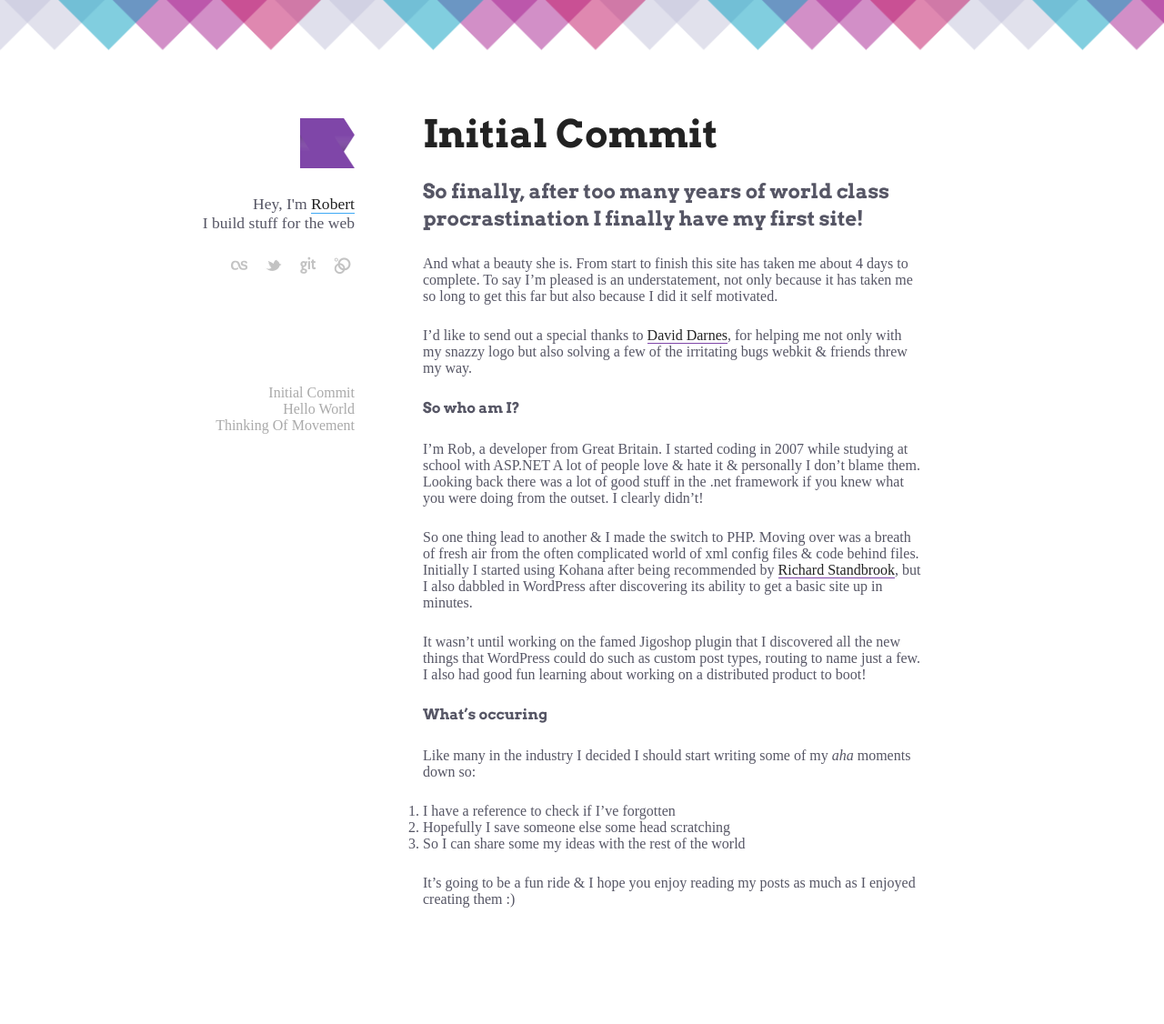
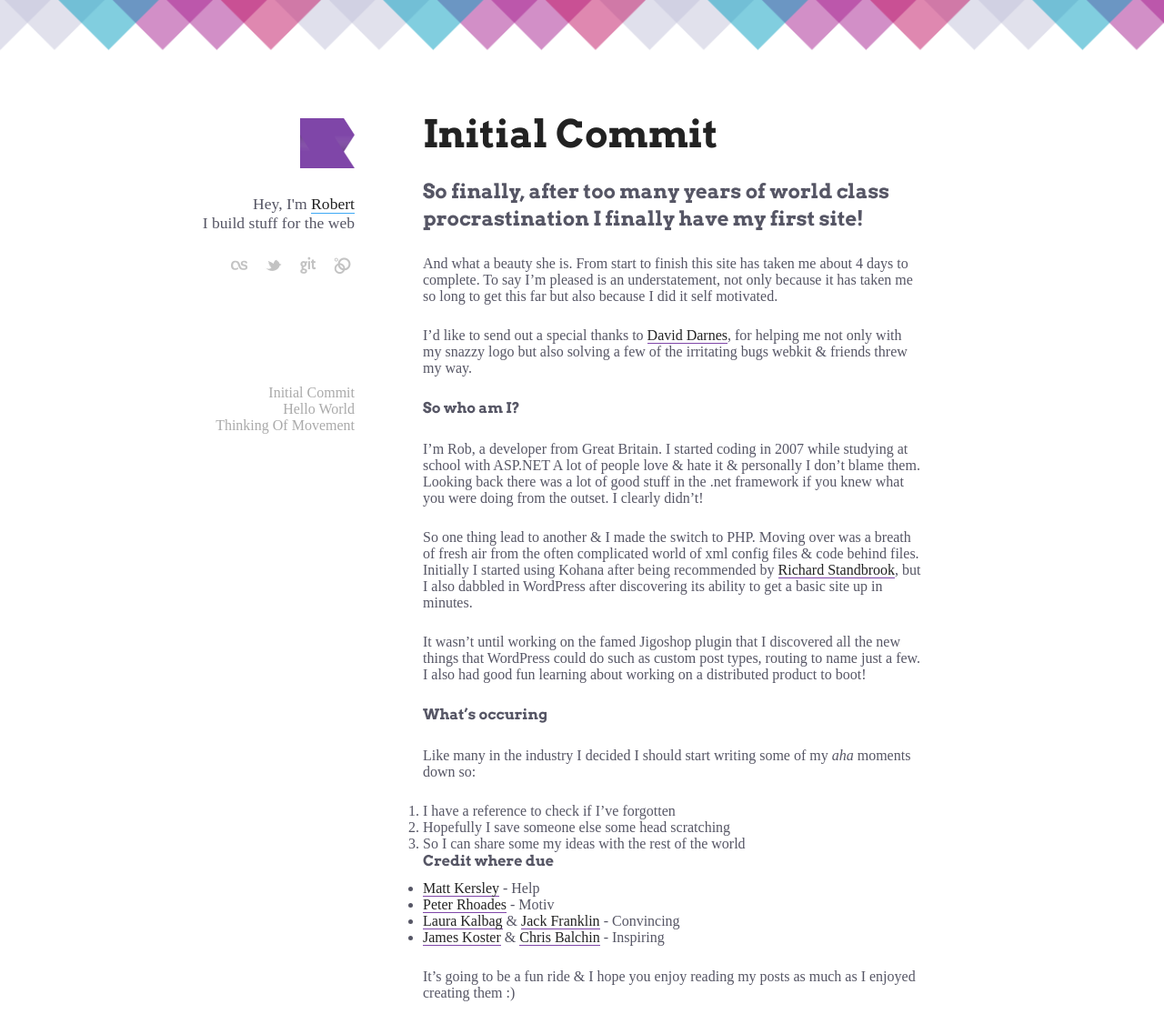
Before and after one commit to studioromeo/studioromeo.github.com, a Jekyll site: the page built from _posts/2012-09-08-initial-commit.md, in a window 1280 px wide. Shown: the whole page at 91% size. Built offline with Jekyll 4.4.1, drawn with Linux system fonts in a browser that asks for light colours; before the commit the page ends 1023 px from its top, so only the background shows below that.

Commit message:
Adds credits

```diff
--- a/_posts/2012-09-08-initial-commit.md
+++ b/_posts/2012-09-08-initial-commit.md
@@ -21,4 +21,11 @@ Like many in the industry I decided I should start writing some of my *aha* mome
 2. Hopefully I save someone else some head scratching
 3. So I can share some my ideas with the rest of the world
 
+###Credit where due
+
+* [Matt Kersley](#) - Help
+* [Peter Rhoades](#) - Motiv
+* [Laura Kalbag](#) & [Jack Franklin](#) - Convincing
+* [James Koster](#) & [Chris Balchin](#) - Inspiring
+
 It's going to be a fun ride & I hope you enjoy reading my posts as much as I enjoyed creating them :)
```
